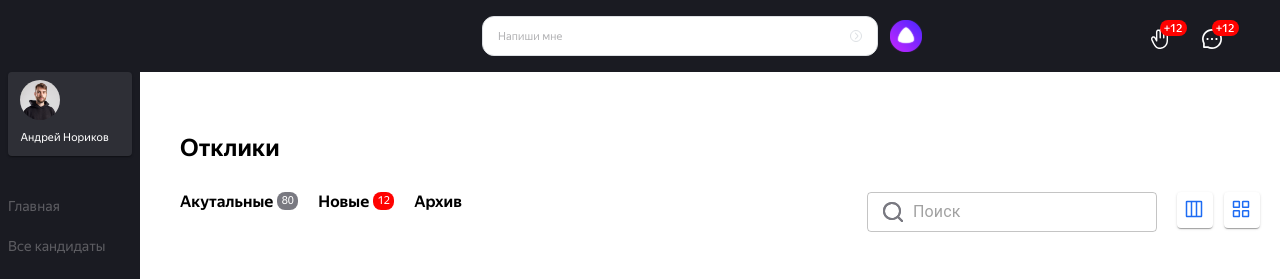
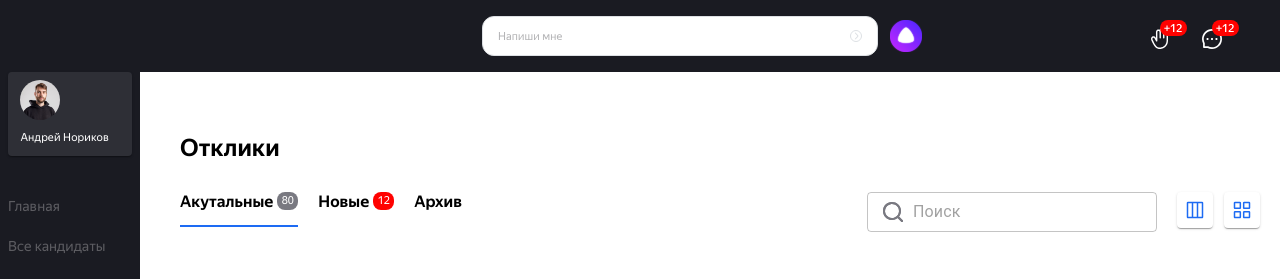
Before and after one commit to NastyaNev/career-hackathon-frontend, a React (Create React App) app: page /career-hackathon-frontend/applications in a window 1280 px wide. Shown: the top 279 px of the page. Built offline with nearby package versions, Linux system fonts and the light colour scheme.

Commit message:
button-plus-margins

```diff
--- a/src/components/app/app.tsx
+++ b/src/components/app/app.tsx
@@ -34,7 +34,7 @@ function App() {
           </Route>
           <Route path="/candidates/candidate" element={<Candidat />} />
           <Route path="/applications" element={<Applications />} >
-            <Route path="/applications/actual" element={<ApplicationsActual />} />
+            <Route path="/applications" element={<ApplicationsActual />} />
             <Route path="/applications/new" element={<ApplicationsNew />} />
             <Route path="/applications/applications-archive" element={<ApplicationsArchive />} />
           </Route>
--- a/src/components/button-plus/button-plus .jsx
+++ /dev/null
@@ -1,18 +0,0 @@
-import React from 'react';
-import { Link, Paper, Stack, Tooltip } from "@mui/material";
-
-function ButtonPlus({ image, className, text }) {
-  return (
-    <Tooltip title={text}>
-        <Link component="button" underline='none' sx={{'&:hover': {opacity: [0.9, 0.8, 0.7]}, display: 'flex', textAlign: 'start'}}>
-            <Paper sx={{ height: 24, width: 24, alignSelf: 'center', position: 'relative'}} className={className}>
-                <Stack sx={{ position: 'absolute', left: '20%', top: '20%'}}>
-                    <img src={image} alt={text} />
-                </Stack>
-            </Paper>
-        </Link>
-    </Tooltip>
-  )
-}
-
-export default ButtonPlus
--- a/src/components/button-plus/button-plus.jsx
+++ b/src/components/button-plus/button-plus.jsx
@@ -1,5 +1,6 @@
 import React from 'react';
 import { Link, Paper, Stack, Tooltip } from "@mui/material";
+import styles  from  './button-plus.module.css';
 
 function ButtonPlus({ image, className, text }) {
   return (
@@ -7,7 +8,7 @@ function ButtonPlus({ image, className, text }) {
         <Link component="button" underline='none' sx={{'&:hover': {opacity: [0.9, 0.8, 0.7]}, display: 'flex', textAlign: 'start'}}>
             <Paper sx={{ height: 24, width: 24, alignSelf: 'center', position: 'relative'}} className={className}>
                 <Stack sx={{ position: 'absolute', left: '20%', top: '20%'}}>
-                    <img src={image} alt={text} />
+                    <img className={styles.icon} src={image} alt={text} />
                 </Stack>
             </Paper>
         </Link>
--- /dev/null
+++ b/src/components/button-plus/button-plus.module.css
@@ -0,0 +1,4 @@
+.icon {
+    margin-left: 1px;
+    margin-top: 1px;
+}
--- a/src/components/slide-gellary-cover/slide-gellary-cover-vacancies.jsx
+++ b/src/components/slide-gellary-cover/slide-gellary-cover-vacancies.jsx
@@ -1,7 +1,7 @@
 import React from 'react';
 import { Stack, Typography } from "@mui/material";
 import MainButton from '../../components/main-button/main-button';
-import ButtonPlus from 'components/button-plus/button-plus ';
+import ButtonPlus from '../../components/button-plus/button-plus';
 import plus from '../../images/plus.svg';
 
 
--- a/src/components/ui/page-sub-menu-link/PageSubMenuLink.tsx
+++ b/src/components/ui/page-sub-menu-link/PageSubMenuLink.tsx
@@ -17,7 +17,7 @@ const PageSubMenuLink = ({
 } : PageSubMenuLinkProps) => {
   const areNotificationsVisible = notifications > 0;
   return (
-    <NavLink to={to} className={styles.link}>
+    <NavLink to={to} className={styles.link} end>
       {({ isActive }) => (
         <div className={styles.tabContainer}>
           <div className={styles.tabContainer__item}>
--- a/src/pages/applications/applications.tsx
+++ b/src/pages/applications/applications.tsx
@@ -11,7 +11,7 @@ import grid from '../../images/view-grid.svg';
 
 function Applications() {
   return (
-    <main>
+    <>
       <h2 className={styles.heading}>Отклики</h2>
       <Stack
         direction={'row'}
@@ -20,7 +20,7 @@ function Applications() {
         <PageSubMenu links={
           <>
             <PageSubMenuLink
-              to={'./actual'}
+              to={'.'}
               text={'Акутальные'}
               notifications={80}
             />
@@ -45,7 +45,7 @@ function Applications() {
             </ButtonGroup>
           </div>
       </Stack>
-    </main>
+    </>
   )
 }
 
```
